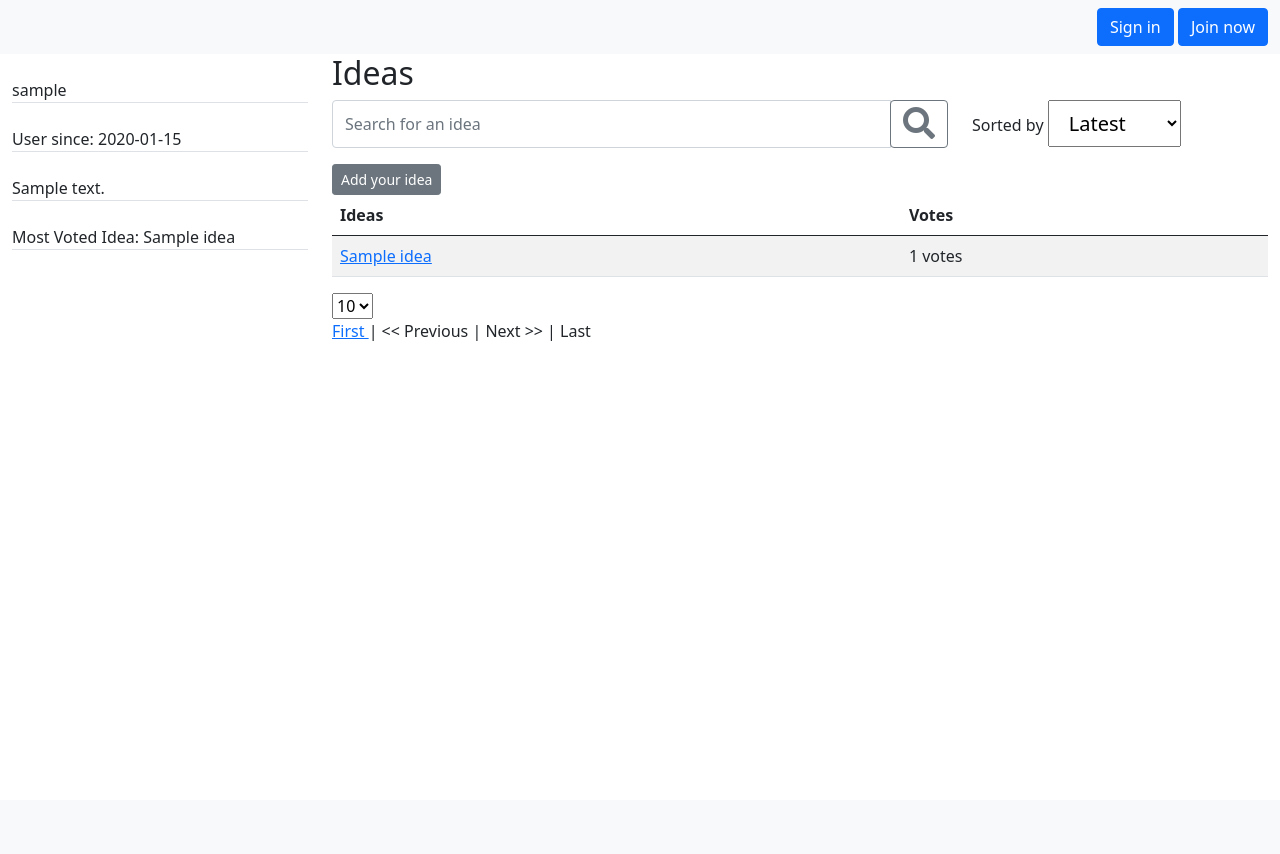
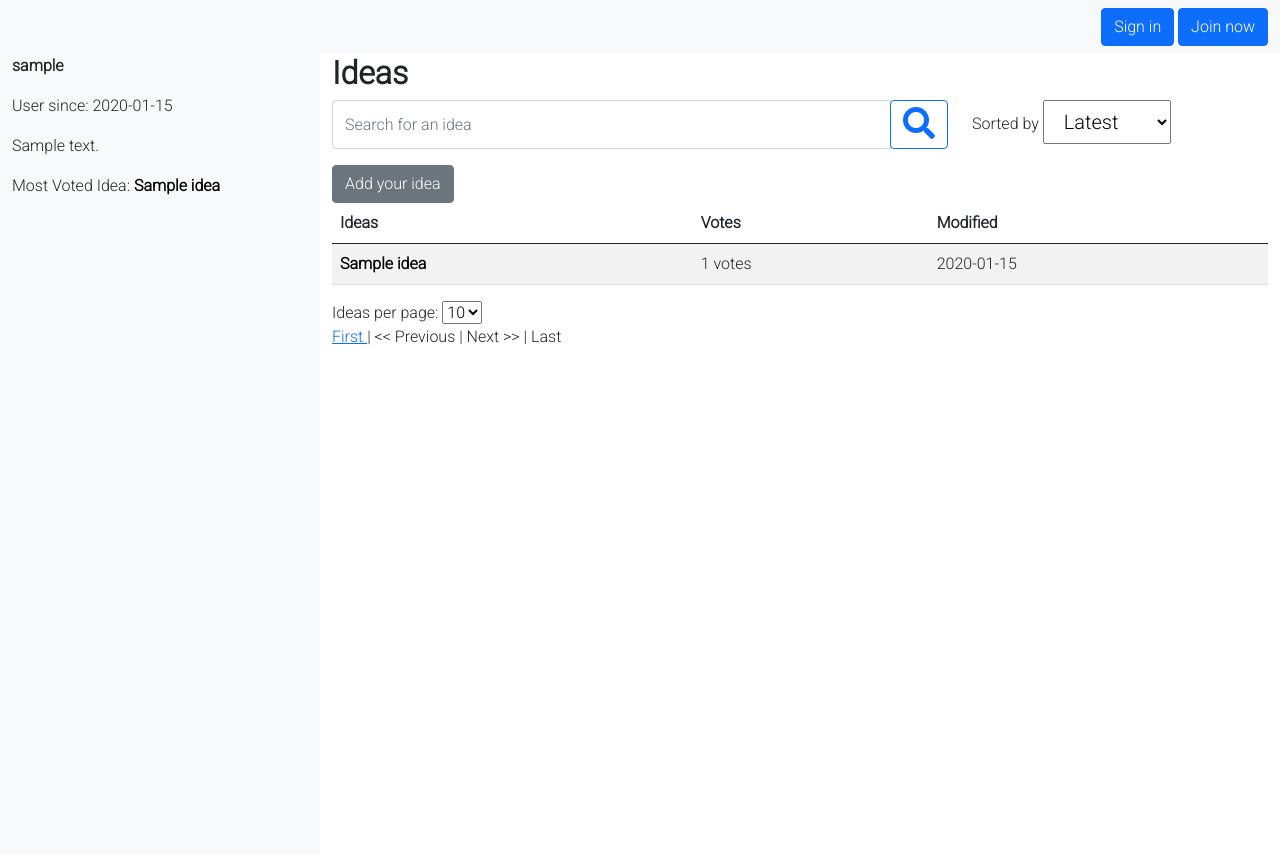
Before and after one commit to shondy/HB-lightbulb, a Flask app: page /users/1/ideas in a window 1280 px wide. Before the commit the page ends 341 px from the top, so only its background shows below. Run offline with Flask 2, Linux system fonts and the light colour scheme; tables that the repository leaves empty hold one stand-in row (values such as "Sample post"); some libraries are stand-ins or nearby versions.

Commit message:
added styles

```diff
--- a/static/css/style.css
+++ b/static/css/style.css
@@ -0,0 +1,58 @@
+body {
+    font-family: 'Roboto', sans-serif;
+}
+
+h1, h2, h3, h4, h5, h6 {
+    font-weight:  700;
+  }
+
+
+
+.scroll {
+    max-height: 70vh;
+    overflow-y: scroll;
+}
+
+.url {
+    word-wrap: break-word;
+}
+
+.idea-link {
+    color: black;
+    font-weight: bold;
+    text-decoration: none;
+}
+
+.idea-link:hover {
+    text-decoration: underline;
+  }
+
+
+.idea-link:visited {
+    font-weight: normal;
+}
+
+.user-link {
+    color: black;
+    font-weight: bold;
+    text-decoration: none;
+}
+
+.user-link:hover {
+    text-decoration: underline;
+}
+
+.form-create {
+    margin: 15pt;
+}
+
+.button-margin {
+    margin-top: 15pt;
+}
+
+
+@media screen and (min-width: 768px) {
+    .full-hight {
+        height: 100vh;
+    }
+}
--- a/static/js/handleComment.js
+++ b/static/js/handleComment.js
@@ -6,7 +6,7 @@ const showWindowForComment = url => {
             menubar=no,
             scrollbars=yes,
             resizable=yes,
-            width=800,
+            width=700,
             height=500`);
 };
 
@@ -14,7 +14,7 @@ const addCommentButton = document.querySelector('.add-comment');
 
 addCommentButton.addEventListener('click', (evt) => {
 // check first if user loged in and open a window with comment form
-  if (evt.target.parentElement.classList.contains('active')) {
+  if (evt.target.parentElement.classList.contains('available')) {
     const idea_id = location.pathname.split('/')[2];
     const url = `/comments/${idea_id}`;
     showWindowForComment(url);
--- a/static/js/handleIdea.js
+++ b/static/js/handleIdea.js
@@ -6,8 +6,8 @@ const showWindowForIdea = url => {
       menubar=no,
       scrollbars=yes,
       resizable=yes,
-      width=800,
-      height=500`);
+      width=700,
+      height=700`);
 };
 
 if (document.querySelector('.add-idea')) {
@@ -15,7 +15,7 @@ if (document.querySelector('.add-idea')) {
 
   addIdeaButton.addEventListener('click', (evt) => {
   // check first if user loged in and open a window with comment form
-    if (evt.target.classList.contains('active')) {
+    if (evt.target.classList.contains('available')) {
       const url = `/ideas`;
       showWindowForIdea(url);
     }
--- a/static/js/joinDetails.js
+++ b/static/js/joinDetails.js
@@ -24,6 +24,9 @@ formJoin.addEventListener('submit', (evt) => {
   })
   .then((response) => response.json())
   .then((responseJson) => {
+    // to get error custom message have to wait until the body of the http response comes in .json()
+    // Because you receive the response as soon as all headers have arrived.
+    // Calling .json() gets you another promise for the body of the http response that is yet to be loaded.
     if (responseJson.success) {
       alert("Thanks for registering! Please check your email to confirm your email address.")
       window.open(`/`, '_self');
--- a/static/js/loginDetails.js
+++ b/static/js/loginDetails.js
@@ -19,7 +19,7 @@ formLogin.addEventListener('submit', (evt) => {
   .then((response) => response.json())
   .then((responseJson) => {
     if (responseJson.success) {
-      window.open(`/`, '_self');
+      window.open(`/all-ideas`, '_self');
     }
     else if (responseJson.error === 400) {
       alert(responseJson.message);
--- a/templates/base.html
+++ b/templates/base.html
@@ -11,6 +11,11 @@
     <!-- Bootstrap CSS -->
     <link href="https://cdn.jsdelivr.net/npm/bootstrap@5.0.2/dist/css/bootstrap.min.css" rel="stylesheet" integrity="sha384-EVSTQN3/azprG1Anm3QDgpJLIm9Nao0Yz1ztcQTwFspd3yD65VohhpuuCOmLASjC" crossorigin="anonymous">
     <link href="https://use.fontawesome.com/releases/v5.6.3/css/all.css" rel="stylesheet" integrity="sha384-UHRtZLI+pbxtHCWp1t77Bi1L4ZtiqrqD80Kn4Z8NTSRyMA2Fd33n5dQ8lWUE00s/" crossorigin="anonymous">
+
+    <link rel="preconnect" href="https://fonts.googleapis.com">
+    <link rel="preconnect" href="https://fonts.gstatic.com" crossorigin>
+    <link href="https://fonts.googleapis.com/css2?family=Roboto:wght@300&display=swap" rel="stylesheet">
+
     <link rel="stylesheet" href="/static/css/style.css">
 
   </head>
@@ -20,7 +25,7 @@
         {{ msg }}
       </p>
     {% endfor %}
-    <nav class="navbar navbar-expand-lg navbar-light bg-light">
+    <nav class="navbar navbar-expand-lg navbar-light bg-light sticky-top">
       <div class="container-fluid">
         {% if session.get('user_id') %}
           <button class="navbar-toggler" type="button" data-bs-toggle="collapse" data-bs-target="#navbarTogglerDemo01" aria-controls="navbarTogglerDemo01" aria-expanded="false" aria-label="Toggle navigation">
--- a/templates/ideas.html
+++ b/templates/ideas.html
@@ -1,23 +1,26 @@
 {% extends 'base.html' %}
-{% block title %}All User Ideas{% endblock %}
+{% block title %}Ideas{% endblock %}
 
 {% block body %}
   <form id="filter" action="{{ action }}">
     <div class="container-fluid">
       <div class="row">
         {% if user is defined and not (session.get('user_id') and session["user_id"]==user.user_id) %}
-        <div class="col-12 col-md-3 order-md-1">
-          <div class="border-bottom"><br>{{ user.username }}</div>
-          <div class="border-bottom"><br>User since: {{ user.created.strftime('%Y-%m-%d') }}</div>
-          {% if user.description %}
-            <div class="border-bottom"><br>{{ user.description }}</div>
-          {% endif %}
-          {% if most_voted_idea %}
-          <div class="border-bottom"><br>Most Voted Idea: {{ most_voted_idea.title }}</div>
-          {% endif %}
+        <div class="col-12 col-md-3 mh-100 bg-light full-hight">
+          <!-- h-100 bg-light d-flex justify-content-center -->
+          <div>
+            <p><b>{{ user.username }}</b></p>
+            <p>User since: {{ user.created.strftime('%Y-%m-%d') }}</p>
+            {% if user.description %}
+              <p>{{ user.description }}</p>
+            {% endif %}
+            {% if most_voted_idea %}
+            <p>Most Voted Idea: <a href="/ideas/{{ most_voted_idea.idea_id }}/comments" class="idea-link">{{ most_voted_idea.title }}</a></p>
+            {% endif %}
+          </div>
         </div>
 
-        <div class="col-12 col-md-9 order-md-2">
+        <div class="col-12 col-md-9">
           <h2>Ideas</h2>
         {% else %}
         <div class="col-12">
@@ -30,7 +33,7 @@
             <div class="input-group mb-3">
               <input type="text" class="form-control" placeholder="Search for an idea" name="search" value="{{ search if search else ''}}">
               <div class="input-group-append">
-                <button class="btn btn-outline-secondary" type="submit" id="search"><i class="fa fa-search fa_custom fa-2x"></i></button>
+                <button class="btn btn-outline-primary" type="submit" id="search"><i class="fa fa-search fa_custom fa-2x"></i></button>
               </div>
             </div>
           </div>
@@ -48,27 +51,28 @@
         <div class="row">
           <div class="col-12">
             {% if session.get('user_id') %}
-              <button class="btn btn-secondary btn-sm active add-idea">Add your idea</button>
+              <button class="btn btn-primary available add-idea">Add your idea</button>
             {% else %}
-            <button class="btn btn-secondary btn-sm add-idea">Add your idea</button>
+            <button class="btn btn-secondary add-idea">Add your idea</button>
             {% endif %}
           </div>
         </div>
 
         <div class="row">
-          <div class="col-12">
+          <div class="col-12 scroll">
             <table class="table table-striped">
               <thead>
                 <tr>
                   <th scope="col">Ideas</th>
                   <th scope="col">Votes</th>
+                  <th scope="col">Modified</th>
                 </tr>
               </thead>
               <tbody>
                 {% for idea in ideas.items %}
                 <tr>
                   <td>
-                    <a href="/ideas/{{ idea[0].idea_id }}/comments">
+                    <a href="/ideas/{{ idea[0].idea_id }}/comments" class="idea-link">
                       {{ idea[0].title }}
                     </a>
                   </td>
@@ -82,6 +86,9 @@
                     {% endif %}
                     <span class='total-votes {{idea[0].idea_id}}'>{{ idea.total_votes }}</span> votes
                   </td>
+                  <td>
+                    {{ idea[0].modified.strftime('%Y-%m-%d') }}
+                  </td>
                 </tr>
                 {% endfor %}
               </tbody>
@@ -90,7 +97,8 @@
         </div>
 
         <div class="row">
-          <div class="col-6">
+          <div class="col-12">
+            Ideas per page:
               <select name="perpage" id="perpage">
                 <option value="10" {% if perpage == 10 %} selected="selected"{% endif %}>10</option>
                 <option value="20" {% if perpage == 20 %} selected="selected"{% endif %}>20</option>
--- a/templates/login.html
+++ b/templates/login.html
@@ -18,7 +18,7 @@
         <input type="password" class="form-control" id="password">
         <div class="invalid-feedback">Password cannot be blank.</div>
       </div>
-      <button type="submit" class="btn btn-primary">Submit</button>
+      <button type="submit" class="btn btn-primary button-margin">Submit</button>
     </form>
 
     <br>
```
Also changed, not shown: templates/comment_details.html (+5 -5 lines), templates/homepage.html (+30 -11 lines), templates/idea_details.html (+6 -4 lines), templates/idea_details_with_comments.html (+14 -18 lines), templates/join.html (+5 -5 lines), templates/user_settings.html (+4 -4 lines).
